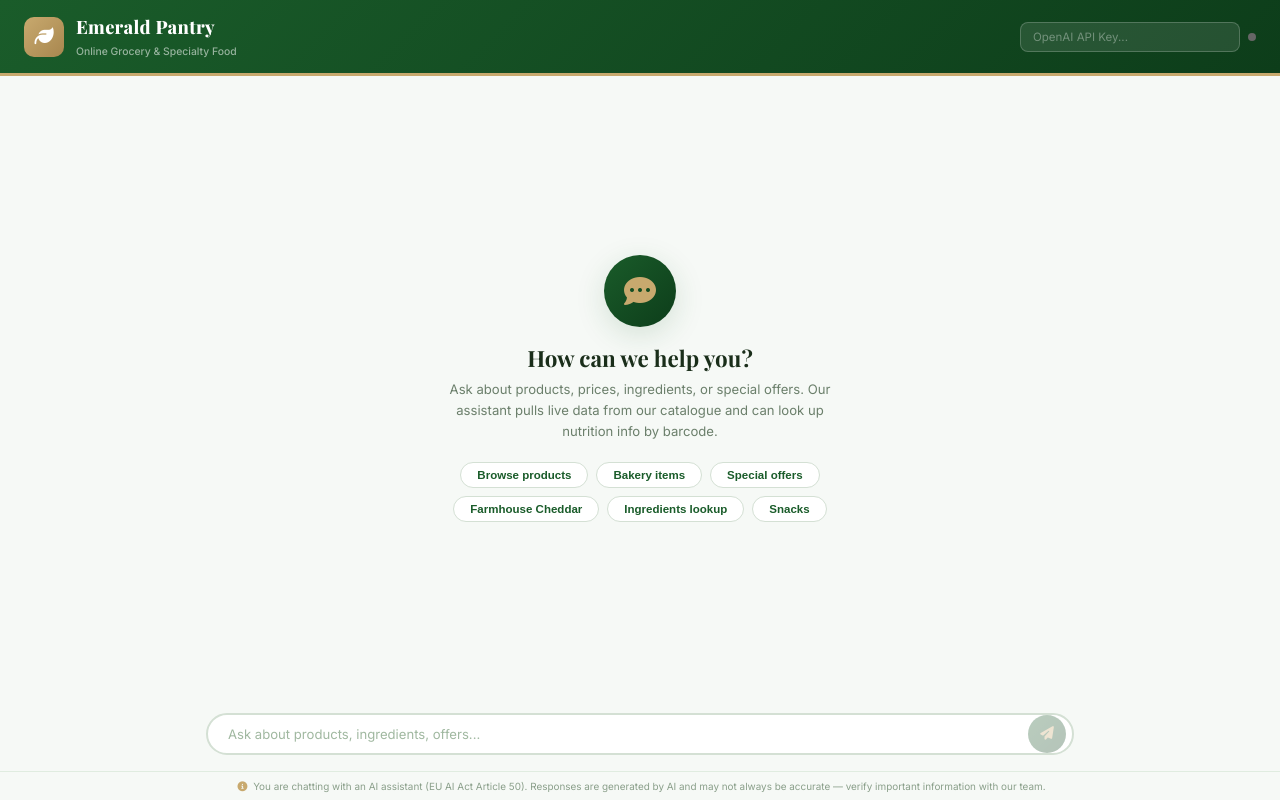
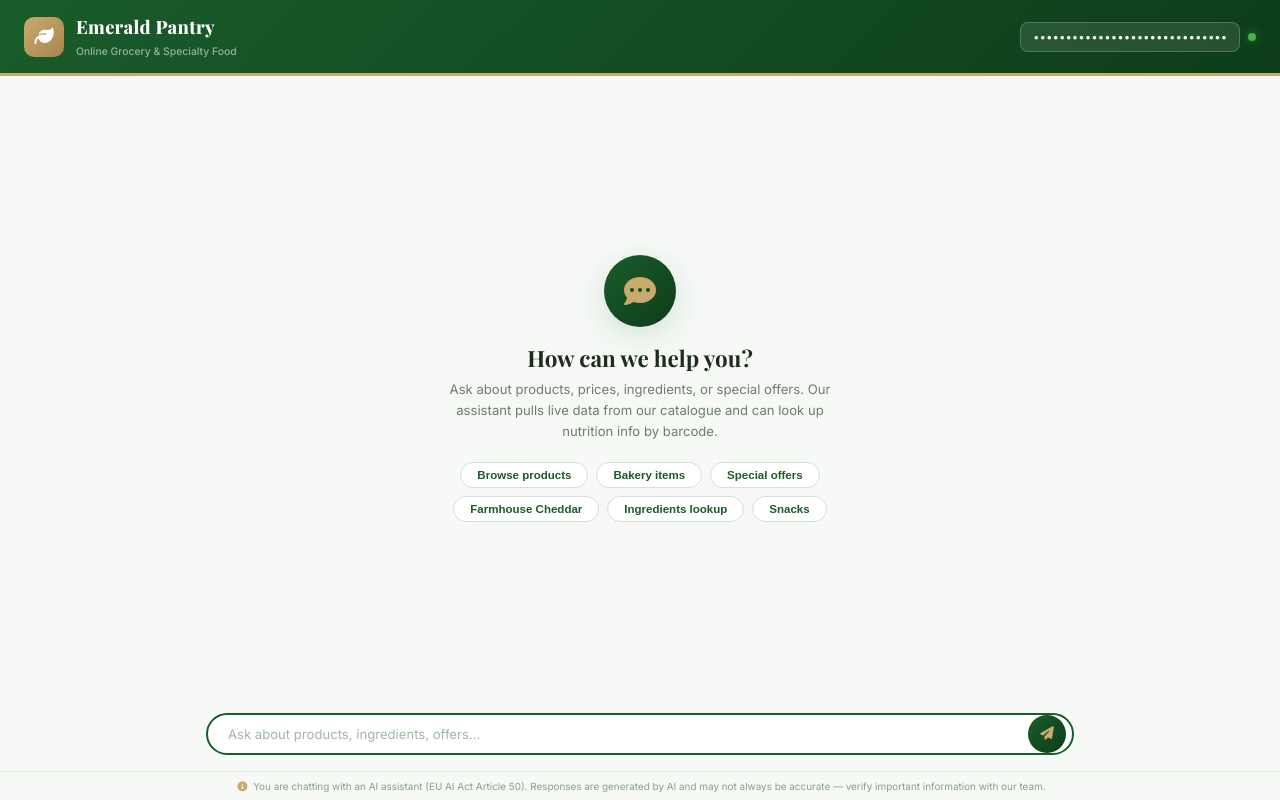
Before and after one commit to chrisgomes1211/emerald-pantry, a plain HTML site: page index.html in a window 1280 px wide. Drawn offline with nearby package versions, Linux system fonts and the light colour scheme.

Commit message:
Embed OpenAI API key as default (pre-fills password field)

```diff
--- a/index.html
+++ b/index.html
@@ -188,9 +188,10 @@ const LLM_API_URL = 'https://api.openai.com/v1/chat/completions';
 const LLM_MODEL = 'gpt-4o-mini';
 const SHEET_URL = 'https://docs.google.com/spreadsheets/d/1fY7974AdL4rrO2gnCxcCBUFWWSkVhOi9euJI7lNjo2Q/gviz/tq?tqx=out:json';
 const OFF_BASE = 'https://world.openfoodfacts.org/api/v2/product';
+const API_KEY = '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';
 
 // ─── STATE ───────────────────────────────────────────────────────
-let apiKey = '';
+let apiKey = API_KEY;
 let isSending = false;
 let chatStarted = false;
 
@@ -556,6 +557,14 @@ input.addEventListener('keydown', e => {
 
 // ─── BOOT ────────────────────────────────────────────────────────
 (function init() {
+  if (API_KEY) {
+    keyInput.value = API_KEY;
+    apiKey = API_KEY;
+    keyStatus.className = 'status-dot active';
+    keyStatus.title = 'API key set';
+    input.disabled = false;
+    sendBtn.disabled = false;
+  }
   addToolStep('fa-leaf', 'Emerald Pantry', 'Ready', 'done');
   input.focus();
 })();
```
